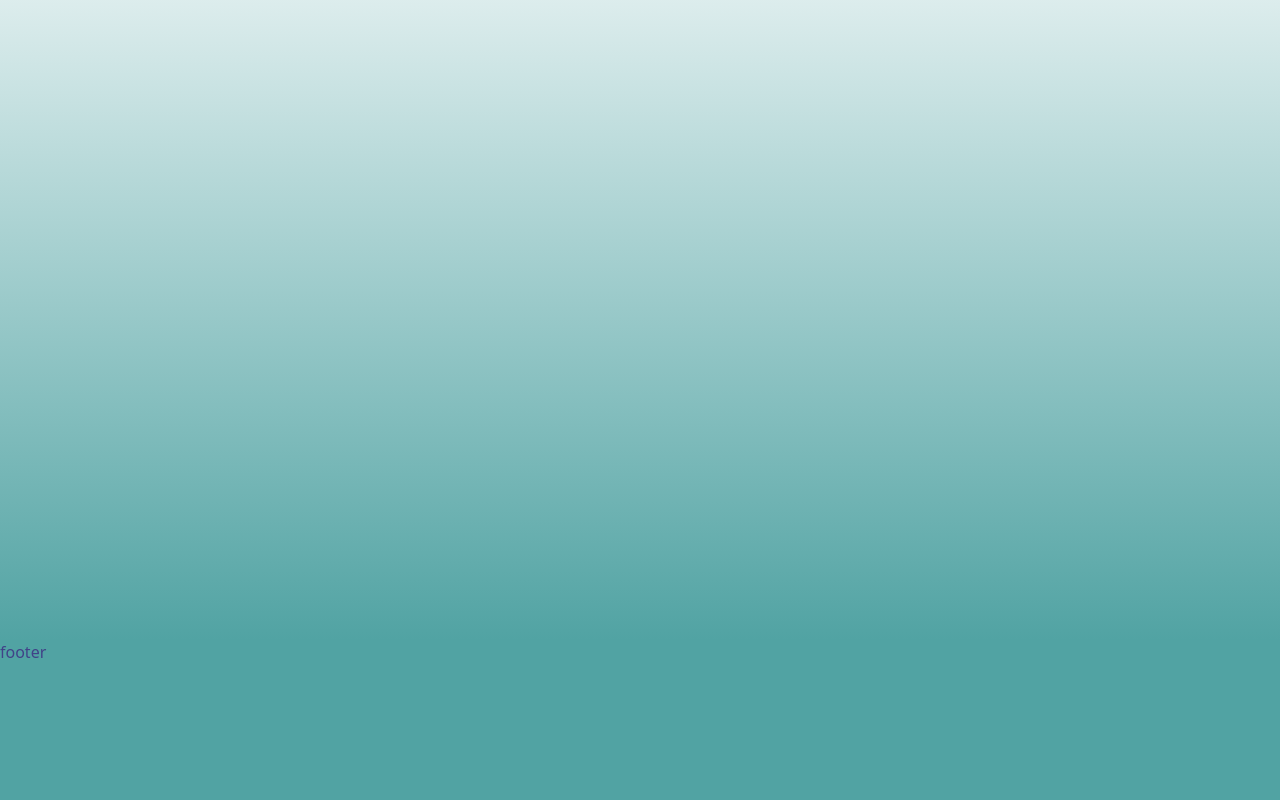
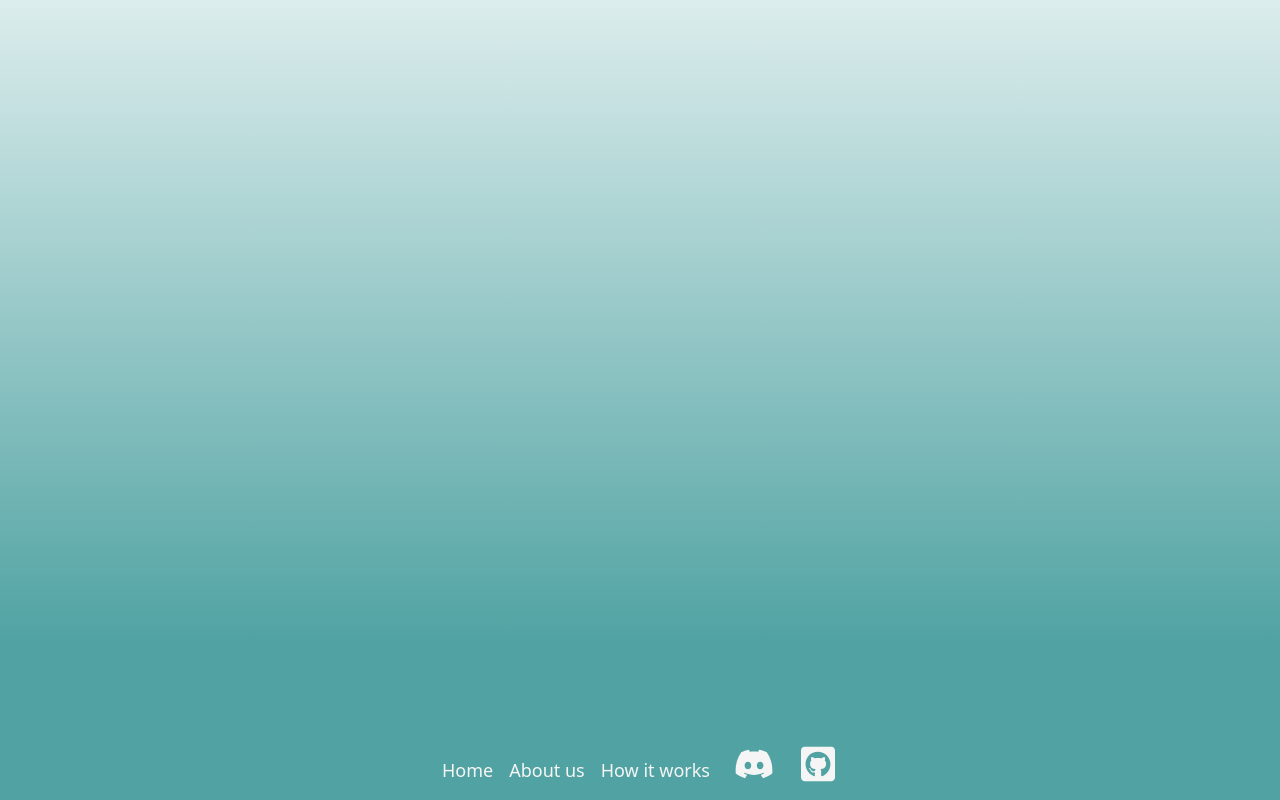
Before and after one commit to Adishumla/Waterworks, a Next.js app: page / in a window 1280 px wide. Shown: the part 960-1760 px from the top of the page. Built offline with nearby package versions, Linux system fonts and the light colour scheme.

Commit message:
styled footer

```diff
--- a/src/components/Footer.tsx
+++ b/src/components/Footer.tsx
@@ -1,7 +1,32 @@
+import Link from 'next/link';
+import Image from 'next/image';
+
 export default function Footer() {
-  return (
-    <footer className="bg-atlantic w-screen h-40">
-      <p>footer</p>
-    </footer>
-  );
+	return (
+		<footer className='bg-atlantic w-screen h-40 flex flex-row justify-between md:justify-center gap-6 items-end px-6 py-4'>
+			<ul className='text-salt flex flex-col gap-4 md:flex-row'>
+				<li className='text-lg'>
+					<Link href='/'>Home</Link>
+				</li>
+				<li className='text-lg'>
+					<Link href='/about'>About us</Link>
+				</li>
+				<li className='text-lg'>
+					<Link href='/info'>How it works</Link>
+				</li>
+			</ul>
+			<ul className='flex flex-row justify-center gap-6'>
+				<li className='w-10 h-10'>
+					<Link href='https://discord.com' >
+						<Image src='/discord.svg' alt='discord logo' width={100} height={100} className='w-10 h-10' />
+					</Link>
+				</li>
+				<li className='w-10 h-10'>
+					<Link href='https://github.com' >
+						<Image src='/github.svg' alt='github logo' width={100} height={100} className='w-10 h-10' />
+					</Link>
+				</li>
+			</ul>
+		</footer>
+	);
 }
```
